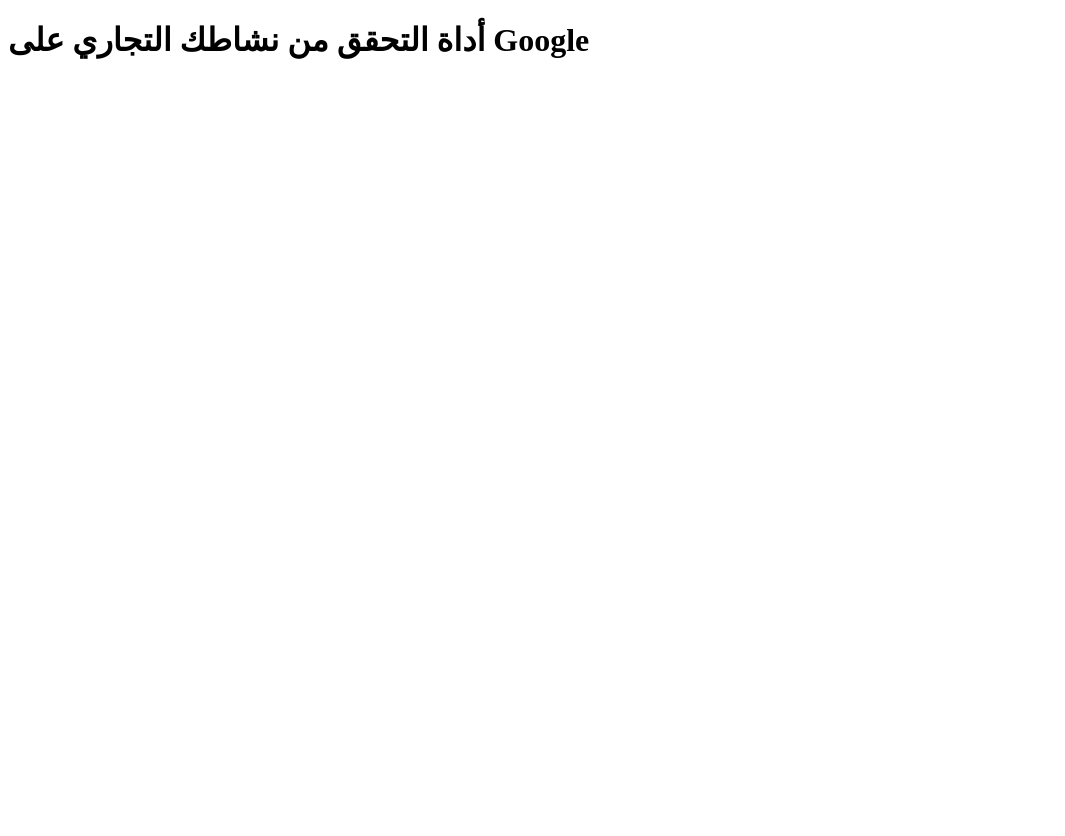
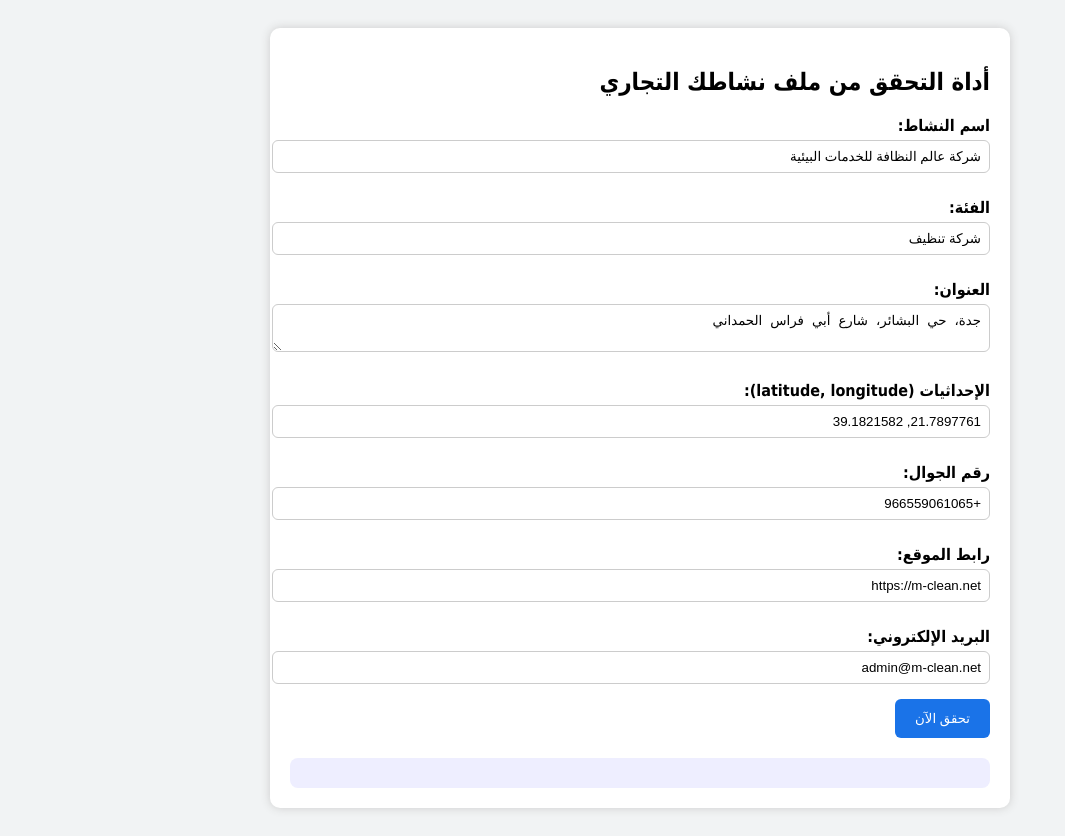
Before and after one commit to MrCleanCare/gmb-verifier, a plain HTML site: page index.html in a window 1280 px wide. Shown: the whole page, without its empty margins (0-1065 px from the left). Before the commit the page ends 800 px from the top, so only its background shows below. Drawn offline with Linux system fonts and the light colour scheme.

Commit message:
Update index.html

```diff
--- a/index.html
+++ b/index.html
@@ -2,15 +2,79 @@
 <html lang="ar">
 <head>
   <meta charset="UTF-8">
-  <title>GMB Profile Validator</title>
+  <title>أداة التحقق من نشاطك التجاري على Google</title>
   <script src="config.js"></script>
+  <style>
+    body { font-family: Tahoma, sans-serif; direction: rtl; padding: 20px; background: #f1f3f4; }
+    .form { background: white; padding: 20px; border-radius: 10px; max-width: 700px; margin: auto; box-shadow: 0 0 10px #ccc; }
+    label { font-weight: bold; margin-top: 10px; display: block; }
+    input, textarea, select { width: 100%; padding: 8px; margin-top: 5px; margin-bottom: 15px; border: 1px solid #ccc; border-radius: 6px; }
+    button { padding: 12px 20px; background-color: #1a73e8; color: white; border: none; border-radius: 6px; cursor: pointer; }
+    .result { margin-top: 20px; padding: 15px; border-radius: 8px; background: #eef; }
+  </style>
 </head>
 <body>
-  <h1>أداة التحقق من نشاطك التجاري على Google</h1>
-  <div id="resultBox"></div>
-  <!-- باقي عناصر الإدخال مثل الاسم، العنوان... -->
+
+  <div class="form">
+    <h2>أداة التحقق من ملف نشاطك التجاري</h2>
+
+    <label>اسم النشاط:</label>
+    <input type="text" id="businessName" value="شركة عالم النظافة للخدمات البيئية">
+
+    <label>الفئة:</label>
+    <input type="text" id="category" value="شركة تنظيف">
+
+    <label>العنوان:</label>
+    <textarea id="address">جدة، حي البشائر، شارع أبي فراس الحمداني</textarea>
+
+    <label>الإحداثيات (latitude, longitude):</label>
+    <input type="text" id="coordinates" value="21.7897761, 39.1821582">
+
+    <label>رقم الجوال:</label>
+    <input type="text" id="phone" value="+966559061065">
+
+    <label>رابط الموقع:</label>
+    <input type="text" id="website" value="https://m-clean.net">
+
+    <label>البريد الإلكتروني:</label>
+    <input type="text" id="email" value="admin@m-clean.net">
+
+    <button onclick="validateProfile()">تحقق الآن</button>
+
+    <div id="resultBox" class="result"></div>
+  </div>
+
   <script>
-    // استدعاء الدالة validateProfile() هنا بعد إنشاء عناصر الإدخال
+    function validateProfile() {
+      window.messages = [];
+      window.passed = true;
+
+      window.name = document.getElementById("businessName").value;
+      const coordinates = document.getElementById("coordinates").value;
+      const latLng = coordinates.split(',');
+      const lat = parseFloat(latLng[0]);
+      const lng = parseFloat(latLng[1]);
+
+      // يتم تشغيل الفحص الكامل من config.js (الموجود به كل الخدمات)
+      const token = getAccessTokenFromUrl();
+      if (token) {
+        checkSiteInSearchConsoleOAuth(token, SEARCH_CONSOLE_SITE, messages, passed, (msgs1, status1) => {
+          verifyBusinessPlace(name, lat, lng, msgs1, status1, (msgs2, status2) => {
+            const resultBox = document.getElementById("resultBox");
+            resultBox.className = 'result ' + (status2 ? 'success' : 'error');
+            resultBox.innerHTML = `<ul>${msgs2.map(msg => `<li>${msg}</li>`).join('')}</ul>`;
+          });
+        });
+      } else {
+        messages.push("🔐 لم يتم تسجيل الدخول بعد. اضغط لتسجيل الدخول.");
+        const resultBox = document.getElementById("resultBox");
+        resultBox.innerHTML = "";
+        const btn = document.createElement("button");
+        btn.innerText = "تسجيل الدخول إلى Google";
+        btn.onclick = () => authenticateWithGoogle();
+        resultBox.appendChild(btn);
+      }
+    }
   </script>
 </body>
 </html>
```
